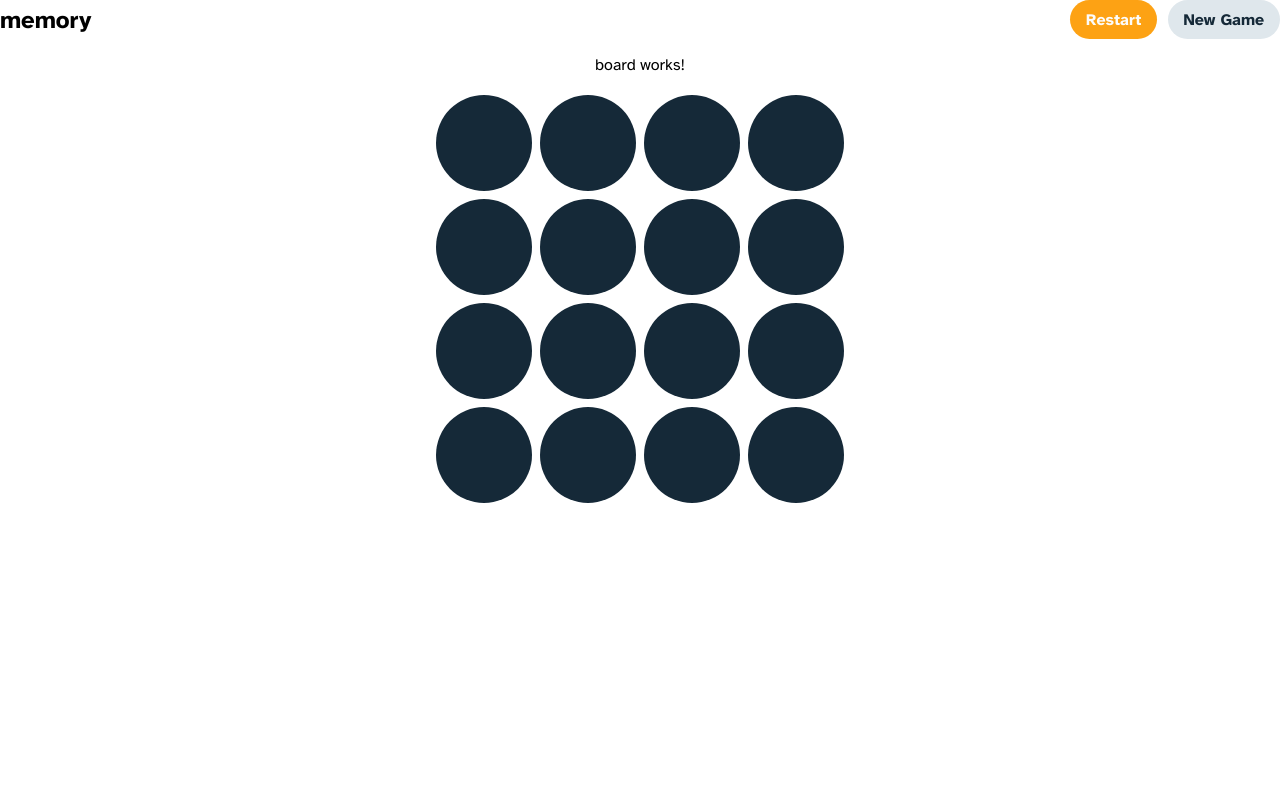
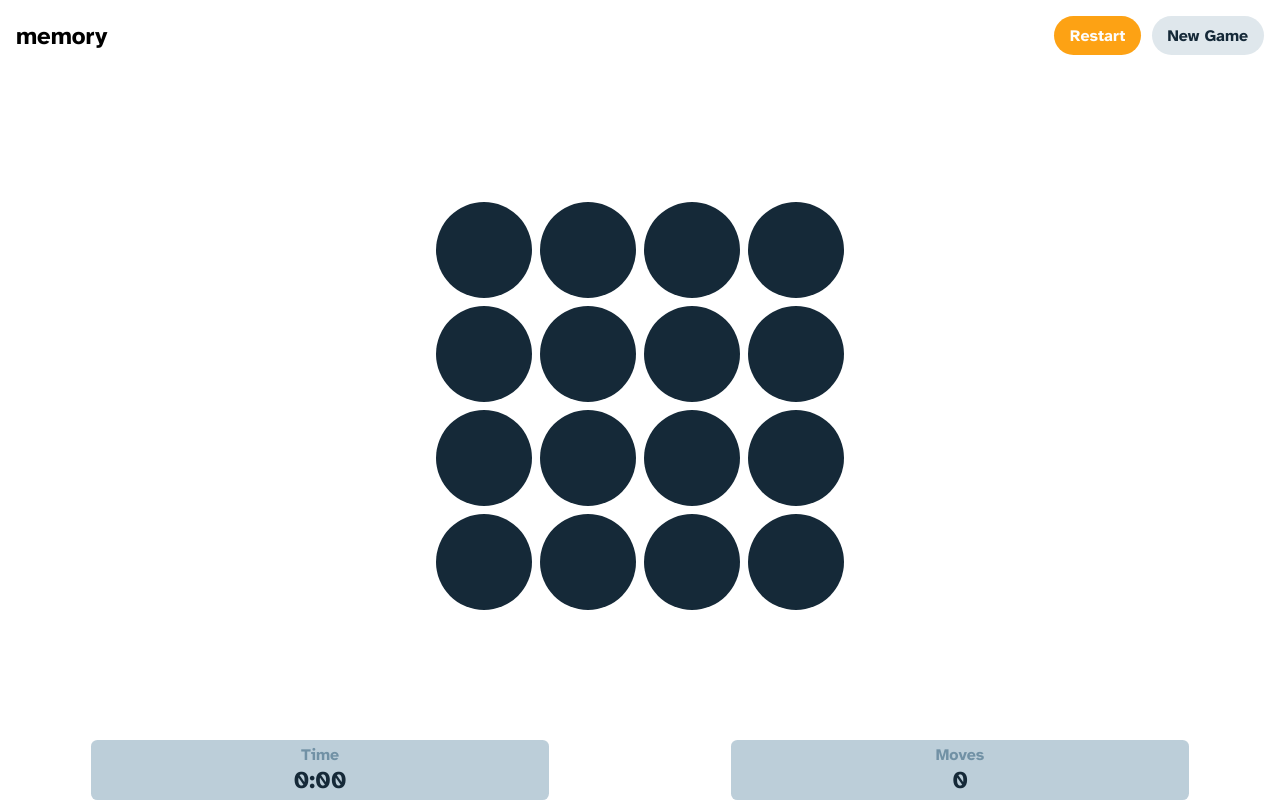
Before and after one commit to chrizgx/memory-game, an Angular app: page /play in a window 1280 px wide. Built offline with nearby package versions, Linux system fonts and the light colour scheme.

Commit message:
Create Single Player Score element (the bottom tags with timer and move counter). Fixed some css issues.

```diff
--- a/src/app/board/board.component.html
+++ b/src/app/board/board.component.html
@@ -1,12 +1,11 @@
-<p>board works!</p>
 <div class="board">
   <div class="board-row" *ngFor="let row of game.board; let rowCount = index">
     <button
       class="board-cell"
       *ngFor="let cell of row; let colCount = index"
       (click)="game.play(rowCount, colCount)"
-      [class.board-cell-4]="game.board.length===4"
-      [class.board-cell-6]="game.board.length===6"
+      [class.board-cell-4]="game.board.length === 4"
+      [class.board-cell-6]="game.board.length === 6"
       [class.active]="game.board[rowCount][colCount].state == 'active'"
       [class.wrong]="game.board[rowCount][colCount].state == 'wrong'"
       [class.correct]="game.board[rowCount][colCount].state == 'correct'"
@@ -14,7 +13,9 @@
       <span
         *ngIf="!game.icons"
         class="numbers"
-        [class.numbers-active]="['active', 'wrong', 'correct'].includes(cell.state)"
+        [class.numbers-active]="
+          ['active', 'wrong', 'correct'].includes(cell.state)
+        "
         >{{ !game.icons ? cell.value : '' }}</span
       >
     </button>
--- a/src/app/config.service.ts
+++ b/src/app/config.service.ts
@@ -1,7 +1,6 @@
 import { Injectable, inject } from '@angular/core';
 import { RouterModule, Router } from '@angular/router';
 import { GameService } from './game.service';
-
 
 @Injectable({
   providedIn: 'root',
@@ -19,7 +18,7 @@ export class ConfigService {
     if (this.players == null) return;
     if (this.grid == null) return;
 
-    this.game.createGame(this.theme, this.grid);
+    this.game.createGame(this.theme, this.grid, this.players);
 
     setTimeout(() => {
       this.router.navigate(['/play']);
--- a/src/app/game.service.ts
+++ b/src/app/game.service.ts
@@ -9,6 +9,13 @@ export class GameService {
   icons: boolean = true;
   active: any = [];
   activeCount: number = 0;
+  moveCount: number = 0;
+  timer: any = { minutes: 0, seconds: 0 };
+  timerInterval: any = null;
+
+  players: number = 1;
+  score: number[] = [];
+
   board: any = [
     [
       { value: 0, state: '' },
@@ -76,16 +83,27 @@ export class GameService {
         this.block = false;
       }, 500);
     }
+
+    this.moveCount++;
   }
 
   // Board Constructor Functions
 
-  createGame(theme: string, size: number): void {
+  createGame(theme: string, size: number, players: number): void {
     this.menu = false;
     this.block = false;
     this.icons = theme == 'Numbers' ? false : true;
     this.active = [];
     this.activeCount = 0;
+    this.moveCount = 0;
+    this.timer = { minutes: 0, seconds: 0 };
+
+    this.players = players;
+    this.score = [];
+
+    for (let i = 0; i < this.players; i++) {
+      this.score.push(0);
+    }
 
     let builderArray: number[] = this.shuffledArray(size);
 
@@ -109,6 +127,13 @@ export class GameService {
           this.board[i][j].state = '';
         }
       }
+      this.timerInterval = setInterval(() => {
+        this.timer.seconds++;
+        if (this.timer.seconds >= 60) {
+          this.timer.seconds = 0;
+          this.timer.minutes++;
+        }
+      }, 1000);
     }, 1000 * size);
   }
 
--- a/src/app/game/game.component.css
+++ b/src/app/game/game.component.css
@@ -5,8 +5,10 @@ main {
 }
 
 app-board {
+  align-self: center;
   align-items: center;
   display: flex;
+  justify-content: center;
   flex-direction: column;
   flex-grow: 1;
 }
--- a/src/app/game/game.component.html
+++ b/src/app/game/game.component.html
@@ -1,4 +1,5 @@
 <main>
   <app-navbar></app-navbar>
   <app-board></app-board>
+  <app-score></app-score>
 </main>
--- a/src/app/navbar/navbar.component.css
+++ b/src/app/navbar/navbar.component.css
@@ -3,7 +3,7 @@ nav {
   flex-direction: row;
   flex-grow: 1;
   margin: 0;
-  padding: 0;
+  padding: 1rem;
 
   align-items: center;
   justify-content: space-between;
--- a/src/app/score/score.component.css
+++ b/src/app/score/score.component.css
@@ -0,0 +1,30 @@
+.single-player-container {
+  display: flex;
+  flex-direction: row;
+  justify-content: space-around;
+}
+
+.single-player-box {
+  background-color: var(--light-slate);
+  border-radius: 0.4rem;
+  display: flex;
+  flex-direction: column;
+  align-items: center;
+  justify-content: center;
+  width: 35vw;
+  padding: 0.3rem;
+}
+
+.single-player-title {
+  color: var(--slate);
+  font-size: 1rem;
+  font-weight: bold;
+  margin: 0;
+}
+
+.single-player-value {
+  color: var(--navy);
+  font-size: 1.5rem;
+  font-weight: bold;
+  margin: 0;
+}
--- a/src/app/score/score.component.html
+++ b/src/app/score/score.component.html
@@ -1 +1,13 @@
-<p>score works!</p>
+<div class="single-player-container">
+  <div class="single-player-box">
+    <p class="single-player-title">Time</p>
+    <p class="single-player-value">
+      {{ game.timer.minutes }}:{{ game.timer.seconds % 60 < 10 ? '0' : ''
+      }}{{ game.timer.seconds % 60 }}
+    </p>
+  </div>
+  <div class="single-player-box">
+    <p class="single-player-title">Moves</p>
+    <p class="single-player-value">{{ game.moveCount }}</p>
+  </div>
+</div>
--- a/src/app/score/score.component.ts
+++ b/src/app/score/score.component.ts
@@ -1,13 +1,14 @@
-import { Component } from '@angular/core';
+import { Component, inject } from '@angular/core';
 import { CommonModule } from '@angular/common';
+import { GameService } from '../game.service';
 
 @Component({
   selector: 'app-score',
   standalone: true,
   imports: [CommonModule],
   templateUrl: './score.component.html',
-  styleUrls: ['./score.component.css']
+  styleUrls: ['./score.component.css'],
 })
 export class ScoreComponent {
-
+  game: GameService = inject(GameService);
 }
```
